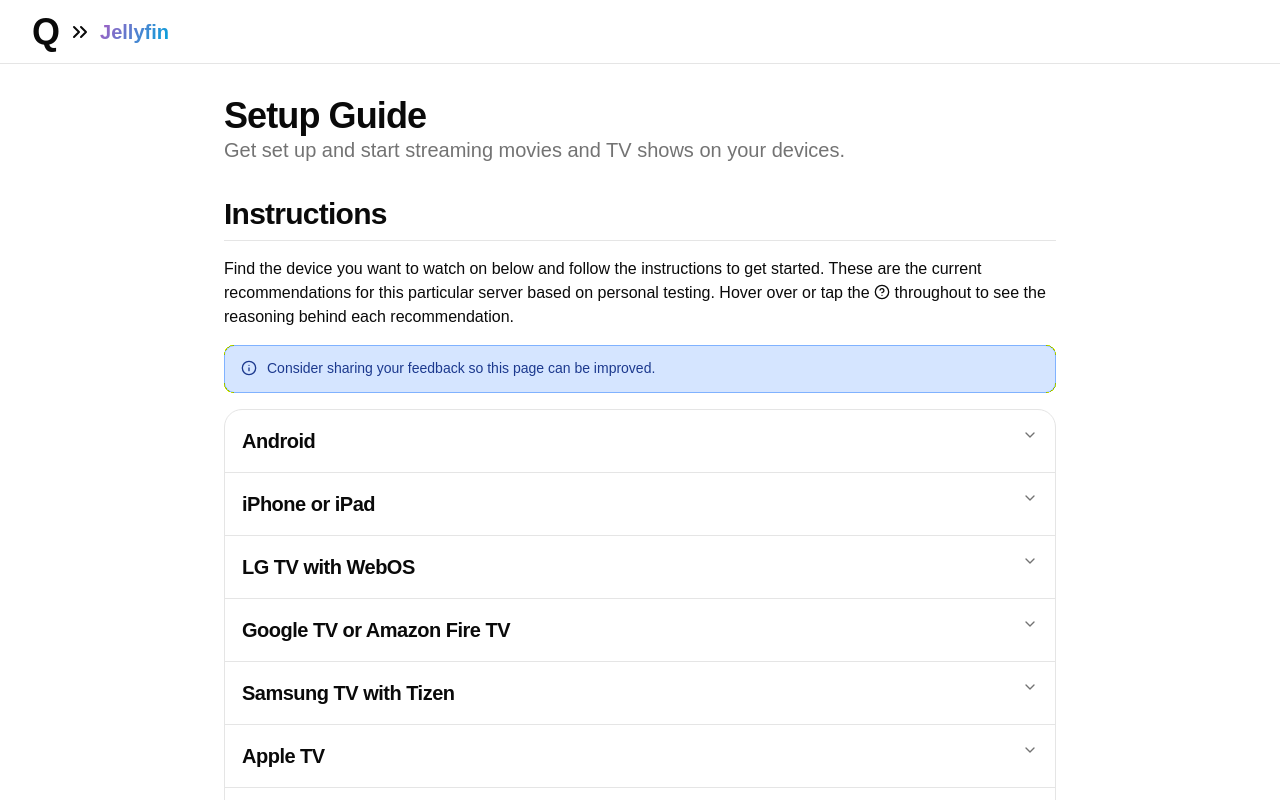
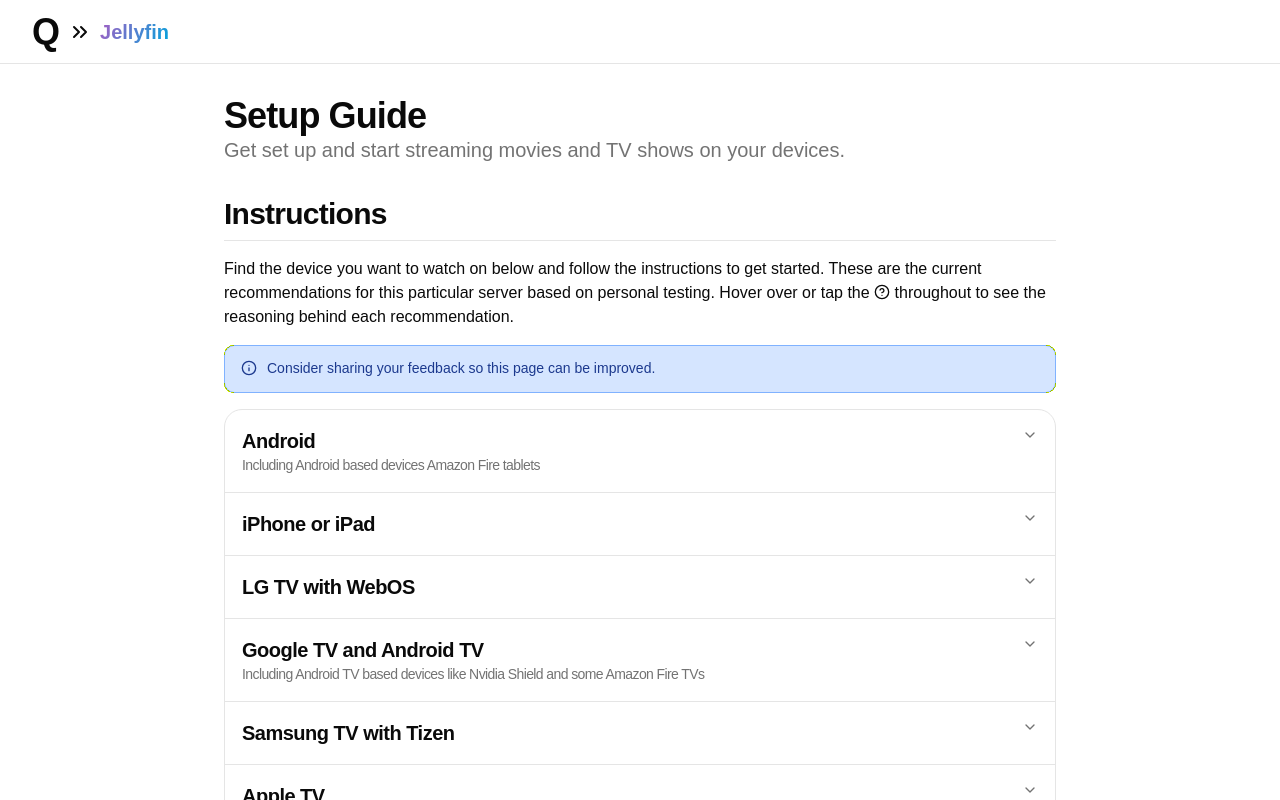
Before and after one commit to MrCapitalQ/SiteQ, a React (Vite) app: page /jellyfin/setup in a window 1280 px wide. Shown: the top 800 px of the page. Built offline with nearby package versions, Linux system fonts and the light colour scheme.

Commit message:
Expand setup guides to mention devices based on Android OSes.

```diff
--- a/src/components/jellyfin/setup.tsx
+++ b/src/components/jellyfin/setup.tsx
@@ -63,7 +63,14 @@ export function JellyfinSetup() {
 
         <Accordion value={accordionValue} onValueChange={setAccordionValue}>
           <SectionAccordionItem id="android">
-            <AccordionTrigger><h4>Android</h4></AccordionTrigger>
+            <AccordionTrigger>
+              <div>
+                <h4>Android</h4>
+                <span className="muted">
+                  Including Android based devices Amazon Fire tablets
+                </span>
+              </div>
+            </AccordionTrigger>
             <AccordionContent>
               <p className="text-pretty">
                 On Android devices, it is recommended to install Jellyfin as a web app through the Microsoft Edge
@@ -200,7 +207,14 @@ export function JellyfinSetup() {
             </AccordionContent>
           </SectionAccordionItem>
           <SectionAccordionItem id="google-tv">
-            <AccordionTrigger><h4>Google TV or Amazon Fire TV</h4></AccordionTrigger>
+            <AccordionTrigger>
+              <div>
+                <h4>Google TV and Android TV</h4>
+                <span className="muted">
+                  Including Android TV based devices like Nvidia Shield and some Amazon Fire TVs
+                </span>
+              </div>
+            </AccordionTrigger>
             <AccordionContent>
               <div className="text-pretty">
                 On Google TV devices or devices based on Google TV like some Amazon Fire TV, it is recommended to
```
